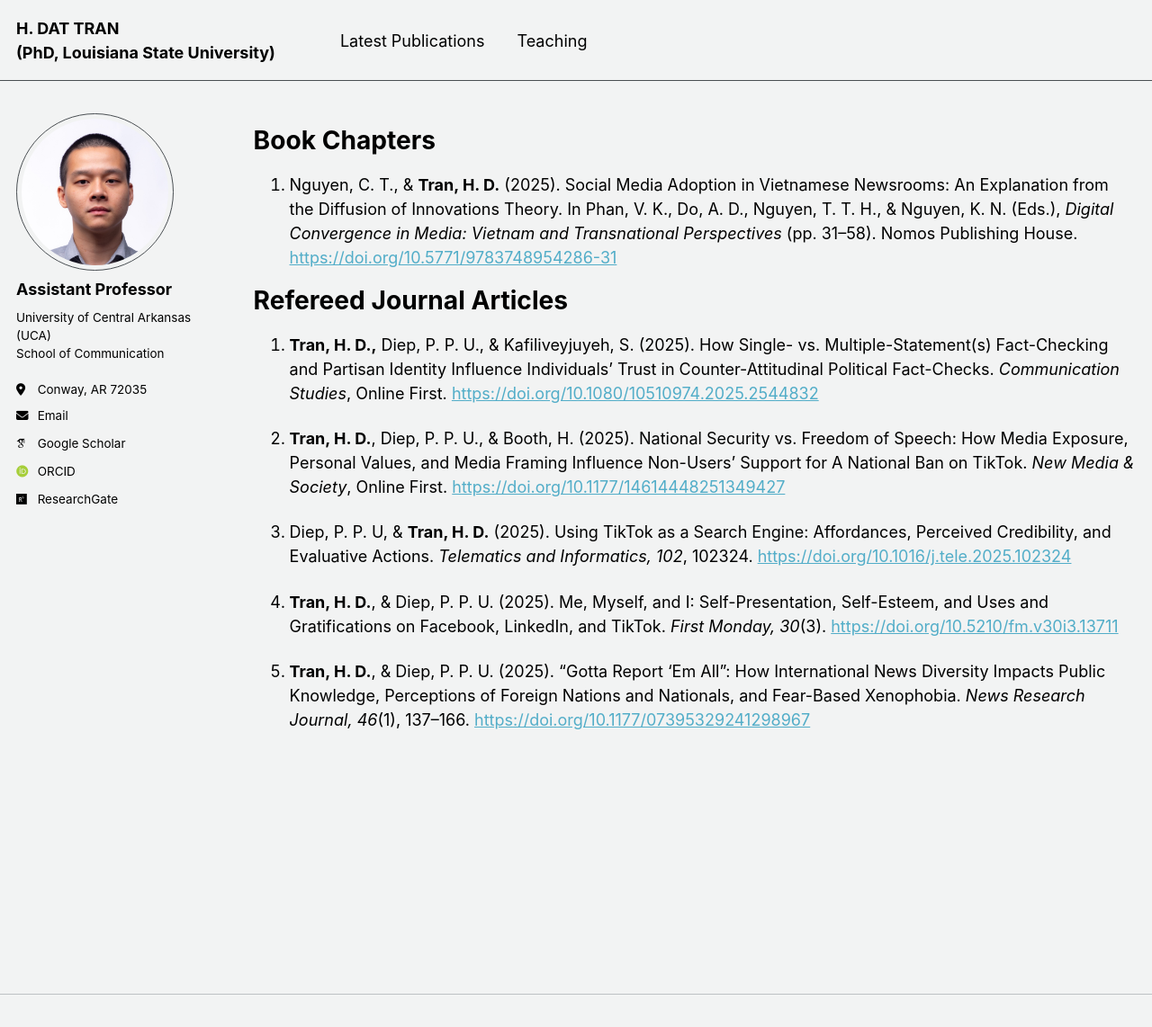
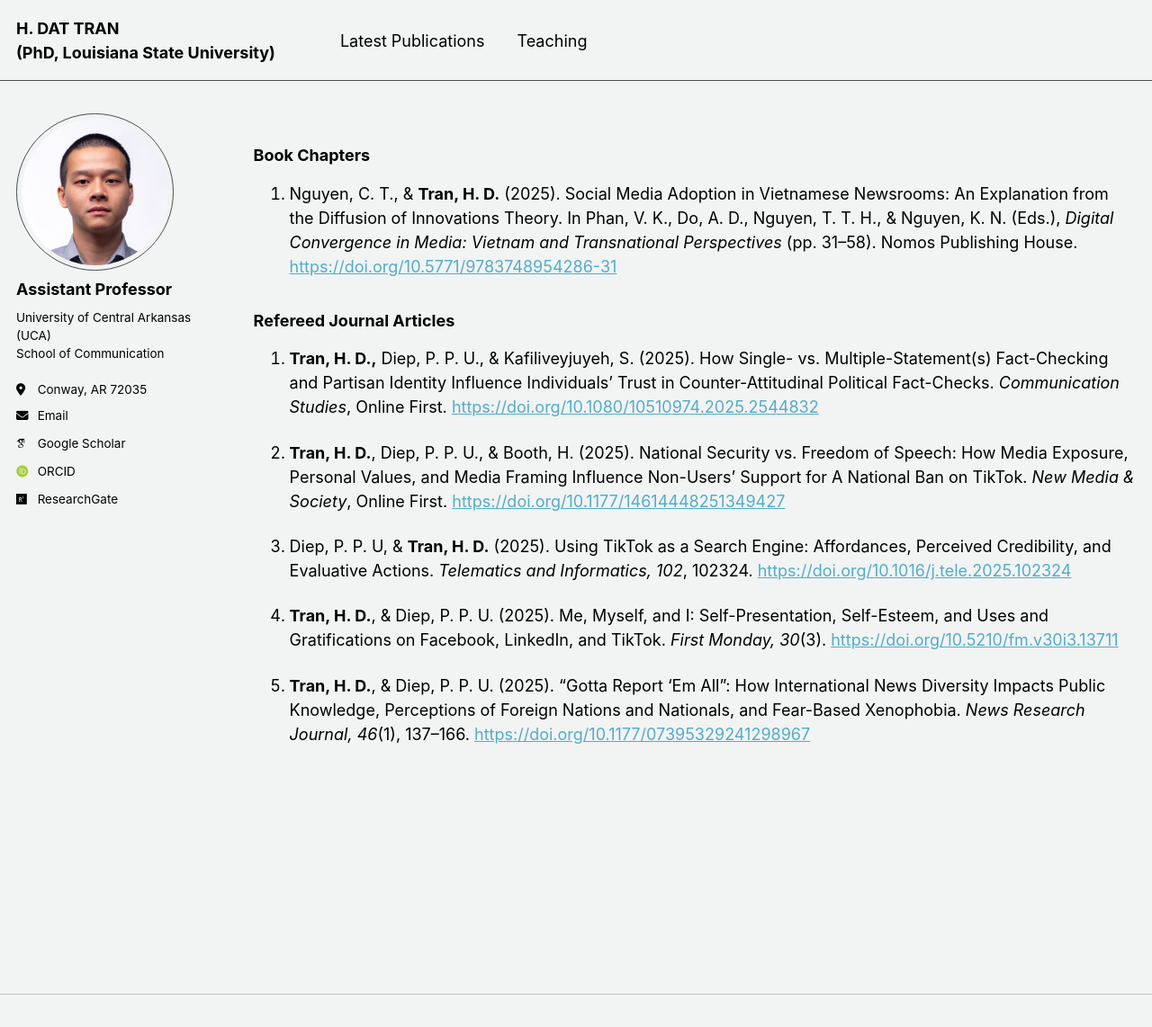
Before and after one commit to hdattran/hdattran.github.io, a Jekyll site: the page built from _pages/publications.md, in a window 1280 px wide and 1142 px high. Shown: the whole window at 90% size. Built offline with Jekyll 4.4.1, drawn with Linux system fonts in a browser that asks for light colours; some web fonts are replaced.

```diff
--- a/_pages/publications.md
+++ b/_pages/publications.md
@@ -6,15 +6,13 @@ author_profile: true
 ---
 {% include base_path %}
 
-Book Chapters
-=====
+### Book Chapters
 
 1. Nguyen, C. T., & **Tran, H. D.** (2025). Social Media Adoption in Vietnamese Newsrooms: An Explanation from the Diffusion of Innovations Theory. In Phan, V. K., Do, A. D., Nguyen, T. T. H., & Nguyen, K. N. (Eds.), *Digital Convergence in Media: Vietnam and Transnational Perspectives* (pp. 31–58). Nomos Publishing House. [https://doi.org/10.5771/9783748954286-31](https://doi.org/10.5771/9783748954286-31)
 
 
 
-Refereed Journal Articles
-=====
+### Refereed Journal Articles
 
 1. **Tran, H. D.,** Diep, P. P. U., & Kafiliveyjuyeh, S. (2025). How Single- vs. Multiple-Statement(s) Fact-Checking and Partisan Identity Influence Individuals’ Trust in Counter-Attitudinal Political Fact-Checks. _Communication Studies_, Online First. [https://doi.org/10.1080/10510974.2025.2544832](https://doi.org/10.1080/10510974.2025.2544832)
 
```
